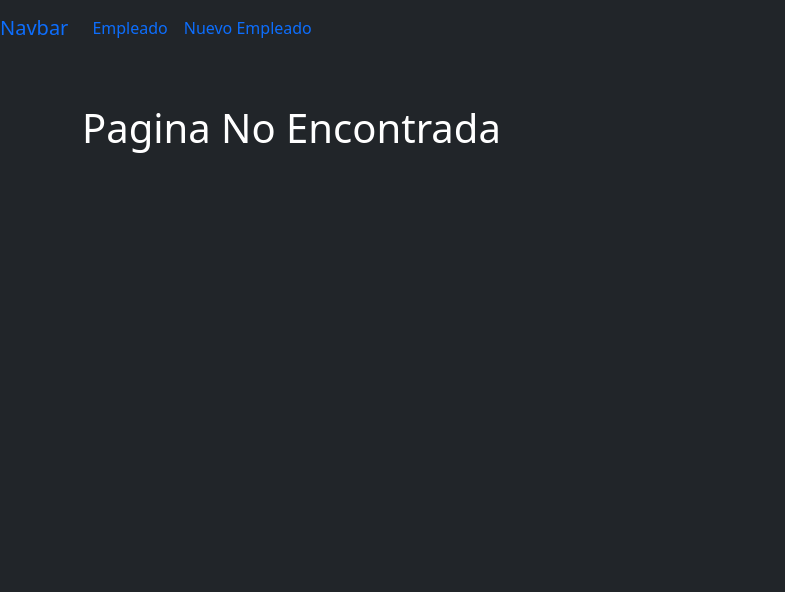
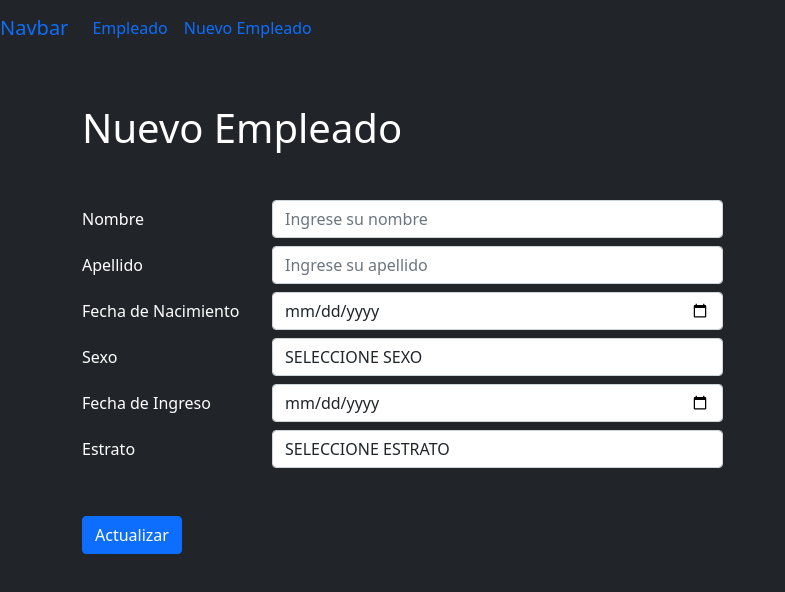
Before and after one commit to josealbertomartinezvi/employee-app, a React (Create React App) app in the folder client/: page /empleado/nuevo/1 in a window 1280 px wide. Shown: the top 592 px of the page, without its empty margins (0-785 px from the left). Built offline with nearby package versions, Linux system fonts and the light colour scheme; no server answers.

Commit message:
actualizar y eliminar empleados

```diff
--- a/client/package.json
+++ b/client/package.json
@@ -9,6 +9,7 @@
     "axios": "0.26.0",
     "react": "17.0.2",
     "react-dom": "17.0.2",
+    "react-icons": "4.3.1",
     "react-router-dom": "6.2.2",
     "react-scripts": "5.0.0",
     "typescript": "4.5.5",
--- a/client/src/App.tsx
+++ b/client/src/App.tsx
@@ -13,6 +13,7 @@ const App = () => (
       <Routes>
         <Route path="/" element={ <Empleados /> } />
         <Route path="/empleado/nuevo" element={ <NuevoEmpleado /> } />
+        <Route path="/empleado/nuevo/:id" element={ <NuevoEmpleado /> } />
         <Route path="*" element={ <PaginaNoEncontrada /> } />
       </Routes>
     </div>
--- a/client/src/services/empleados/index.ts
+++ b/client/src/services/empleados/index.ts
@@ -4,6 +4,13 @@ type CommonResponse = Promise<{ data: any; error: boolean }>;
 
 const getEmpleados = async (): CommonResponse => instance.get('/empleados');
 
-const guardarEmpleado = async ( empleado: any ): CommonResponse => instance.post('/empleados', { ...empleado })
+const getEmpleado = async ( id: string ): CommonResponse => instance.get(`/empleados/${id}`);
 
-export { getEmpleados, guardarEmpleado };
+const guardarEmpleado = async ( empleado: any ): CommonResponse => instance.post('/empleados', { ...empleado });
+
+const removerEmpleado = async ( id: string ): CommonResponse => instance.delete(`/empleados/${id}`);
+
+const actualizarEmpleado = async ( empleado: any ): CommonResponse => instance.put(`/empleados/${empleado._id}`, { ...empleado });
+
+
+export { getEmpleados, guardarEmpleado, removerEmpleado, getEmpleado, actualizarEmpleado };
--- a/client/src/views/empleados/index.tsx
+++ b/client/src/views/empleados/index.tsx
@@ -1,7 +1,10 @@
-import useEmpleados from './useEmpleados'
+import useEmpleados from './useEmpleados';
+import { MdSystemUpdateAlt, MdDeleteOutline } from 'react-icons/md';
+import { Link } from 'react-router-dom';
+
 const Empleados = () => {
 
-  const { empleados } = useEmpleados();
+  const { empleados, actualizarEmpleado, eliminarEmpleado } = useEmpleados();
 
   return (
     <>
@@ -33,7 +36,10 @@ const Empleados = () => {
               <td>{empleado.fechaIngreso}</td>
               <td>{empleado.estrato}</td>
               <td></td>
-              <td></td>
+              <td>
+                <Link className="btn btn-primary" style={{marginRight: 2}} to={`empleado/nuevo/${empleado._id}`}><MdSystemUpdateAlt /></Link>
+                <button onClick={() => eliminarEmpleado(empleado._id as string)} className="btn btn-danger"><MdDeleteOutline /></button>
+              </td>
             </tr>
           ))}
           { empleados.length === 0 && <tr><th className="text-center" colSpan={10}>No existen empleados registrados</th></tr> }
--- a/client/src/views/empleados/useEmpleados.ts
+++ b/client/src/views/empleados/useEmpleados.ts
@@ -1,5 +1,5 @@
 import { useEffect, useState } from "react";
-import { getEmpleados } from './../../services/empleados';
+import { getEmpleados, removerEmpleado } from './../../services/empleados';
 import obtenerEdad from './../../utils/edad';
 import { TEmpleado } from './../../utils/types/empleados';
 
@@ -21,13 +21,28 @@ const useEmpleados = () => {
         }
     };
 
+    const eliminarEmpleado = async (id: string) => {
+        try{
+            const { data } = await removerEmpleado(id);
+            alert( data.message );
+            hacerLlamado();
+        }catch (error) {
+            console.error(error)
+        }
+    }
+
+    const actualizarEmpleado = (id: string) => {
+        console.log(id)
+    }
+
     useEffect(() => {
         hacerLlamado();
-    }, [])
-
+    }, []);
 
     return {
-        empleados
+        empleados,
+        actualizarEmpleado,
+        eliminarEmpleado
     };
 };
 
--- a/client/src/views/nuevoEmpleado/index.tsx
+++ b/client/src/views/nuevoEmpleado/index.tsx
@@ -2,12 +2,12 @@ import useNuevo from "./useNuevo";
 
 const NuevoEmpleado = () => {
 
-  const { empleado, asignarValores, guardar } = useNuevo();
+  const { empleado, asignarValores, accion, id } = useNuevo();
 
   return (
     <>
       <h1>Nuevo Empleado</h1>
-      <form className="mt-5" onSubmit={guardar}>
+      <form className="mt-5" onSubmit={accion}>
         <div className="form-group row">
           <label className="col-sm-2 col-form-label">Nombre</label>
           <div className="col-sm-5">
@@ -56,7 +56,7 @@ const NuevoEmpleado = () => {
             </select>
           </div>
         </div>
-        <button type="submit" className="btn btn-primary mt-5">Enviar</button>
+        <button type="submit" className="btn btn-primary mt-5">{id ? 'Actualizar' : 'Enviar'}</button>
       </form>
     </>
 
--- a/client/src/views/nuevoEmpleado/useNuevo.ts
+++ b/client/src/views/nuevoEmpleado/useNuevo.ts
@@ -1,10 +1,22 @@
-import { useState } from "react";
-import { guardarEmpleado } from './../../services/empleados';
+import { useEffect, useState } from "react";
+import { useParams, useNavigate } from "react-router-dom";
+import { guardarEmpleado, getEmpleado, actualizarEmpleado } from './../../services/empleados';
 import { TEmpleado, defaultValue } from './../../utils/types/empleados';
 
 const useNuevo = () => {
 
     const [ empleado , setEmpleado ] = useState<TEmpleado>(defaultValue);
+    const { id } = useParams();
+    const navigate = useNavigate();
+
+    const obtenerEmpleado = async () => {
+
+        const { data } = await getEmpleado(id as string);
+        data.fechaNacimiento = data.fechaNacimiento.split('T')[0];
+        data.fechaIngreso = data.fechaIngreso.split('T')[0];
+        setEmpleado(data);
+
+    }
 
     const asignarValores = ( { target }: any ) => {
         setEmpleado({
@@ -25,10 +37,30 @@ const useNuevo = () => {
         }
     }
 
+    const actualizar = async (e: any) => {
+        e.preventDefault();
+        try{
+            await actualizarEmpleado(empleado);
+            alert('Empleado actualizado correctamente.');
+            navigate('/');
+        }catch (error) {
+            console.error(error);
+        }
+    }
+
+    const accion = (e: any) => id ? actualizar(e) : guardar(e);
+
+    useEffect(() => {
+        if (!id) setEmpleado(defaultValue);
+        obtenerEmpleado();
+    }, [])
+
+
     return {
         asignarValores,
         empleado,
-        guardar
+        accion,
+        id
     };
 };
 
```
Also changed, not shown: 1 other file (tests, documents, lock files or other folders).
